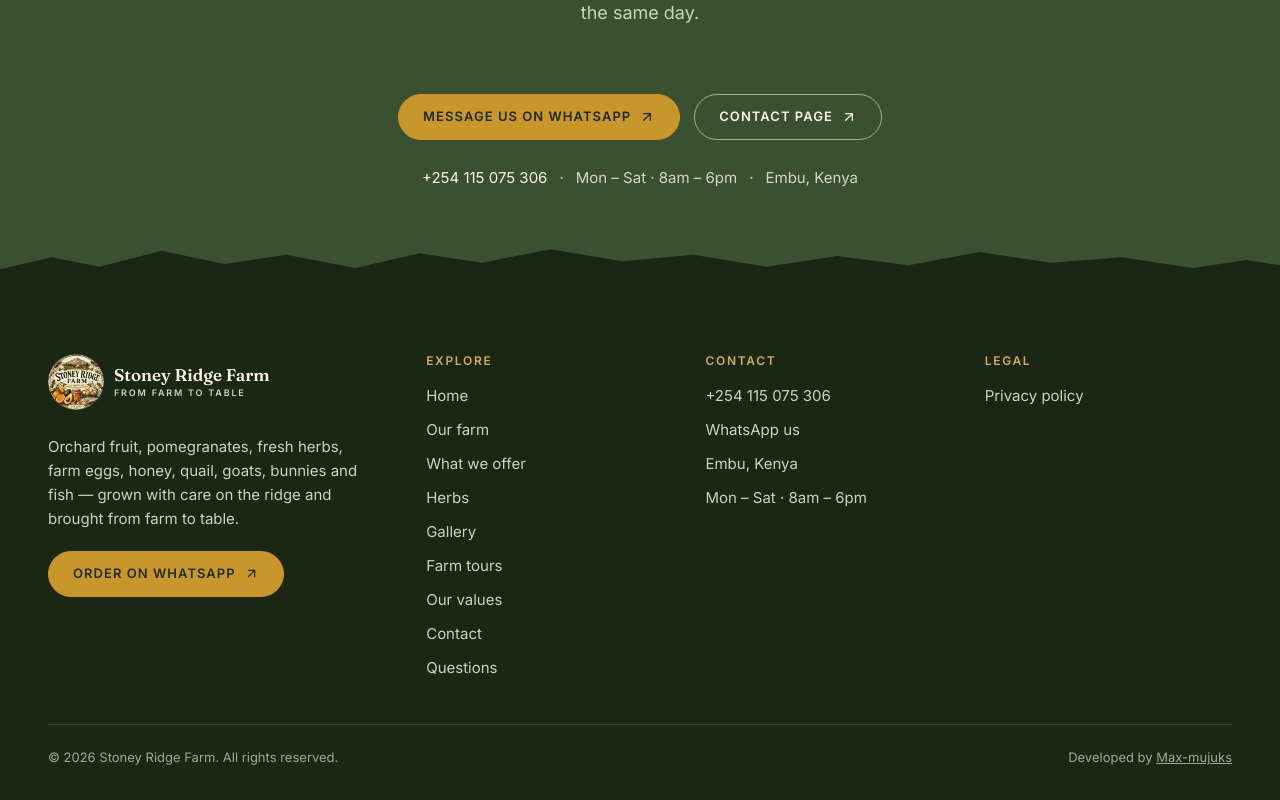
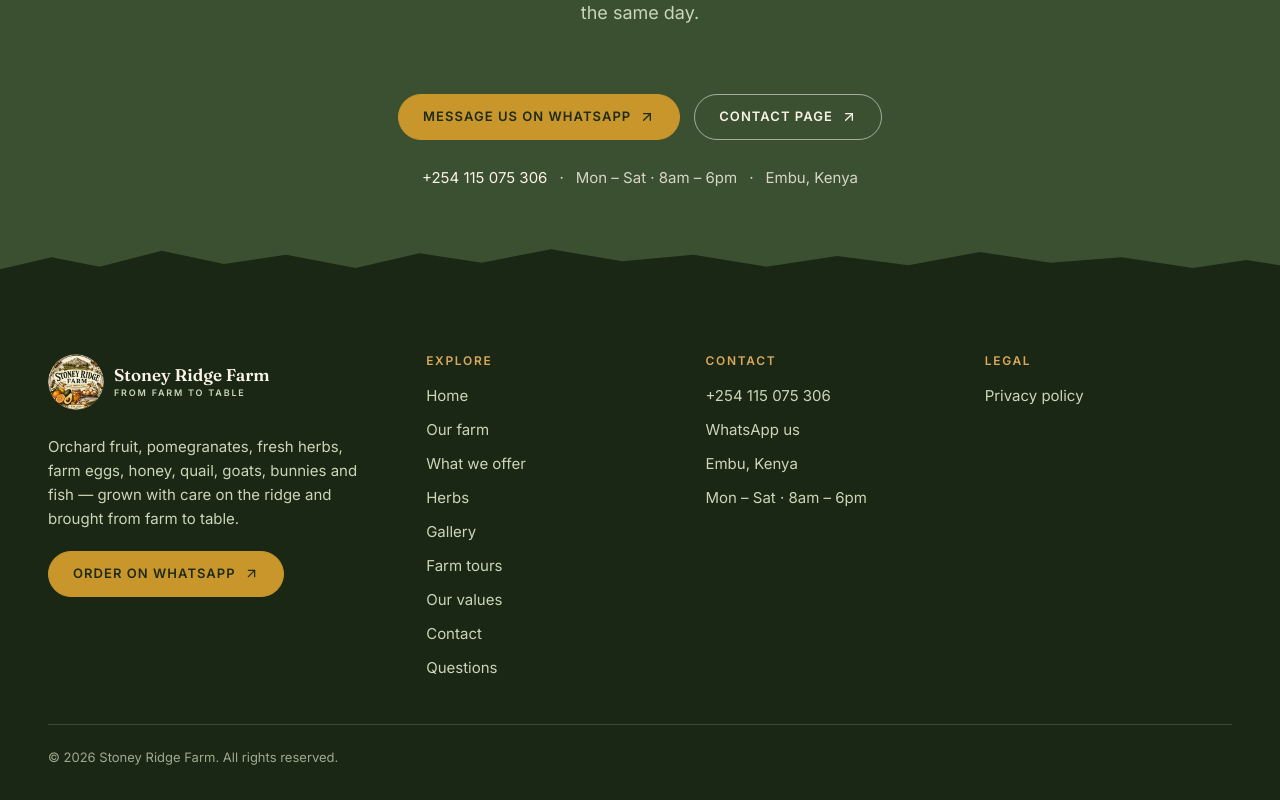
Before and after one commit to mujuks/STONEY-RIDGE-FARM, a React (Vite) app: page / in a window 1280 px wide. Shown: the part 3186-3986 px from the top of the page. Built offline with nearby package versions, Linux system fonts and the light colour scheme; no server answers.

Commit message:
Drop the developer credit from the footer

```diff
--- a/src/components/Footer.tsx
+++ b/src/components/Footer.tsx
@@ -69,12 +69,6 @@ export default function Footer() {
         <small>
           © {SITE.established} {SITE.name}. All rights reserved.
         </small>
-        <small>
-          Developed by{" "}
-          <a href="https://github.com/mujuks" target="_blank" rel="noopener noreferrer">
-            Max-mujuks
-          </a>
-        </small>
       </div>
     </footer>
   );
```
